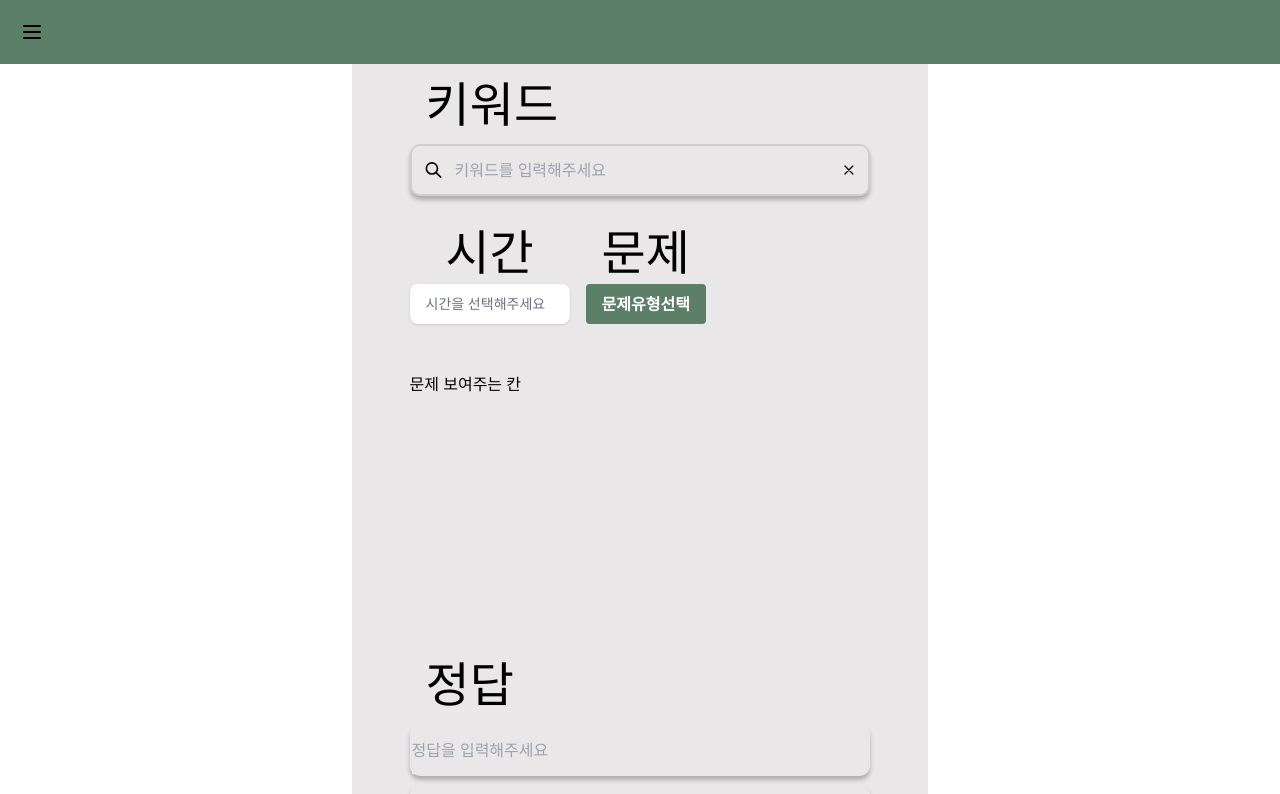
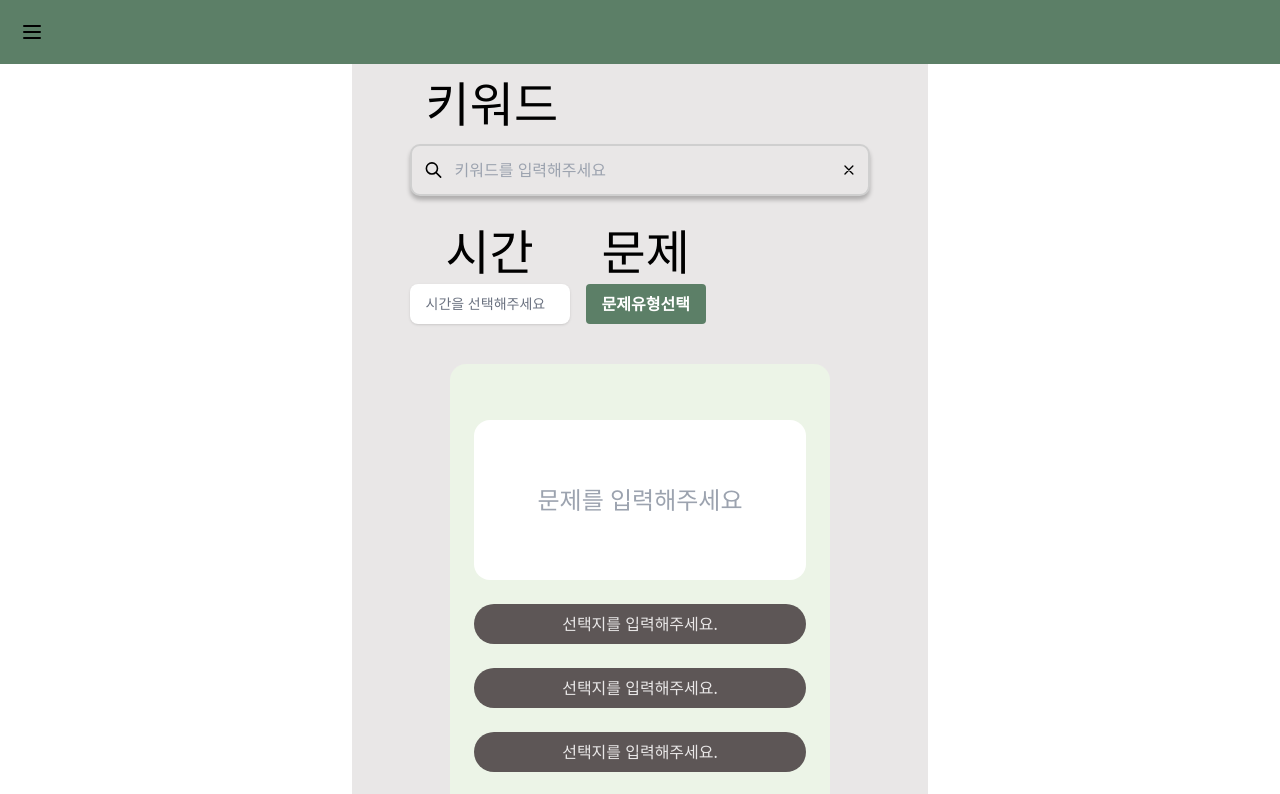
Before and after one commit to oxopolitics-internship-for-codestates/MoneyPig, a Next.js app: page /makeAQuiz in a window 1280 px wide. Shown: the top 794 px of the page. Built offline with nearby package versions, Linux system fonts and the light colour scheme.

Commit message:
💄 MakeAQuizPave Quizcard add

```diff
--- a/pages/makeAQuiz.tsx
+++ b/pages/makeAQuiz.tsx
@@ -9,6 +9,8 @@ import { classNameJoiner } from '../utils/className';
 import { NextPageWithLayout } from './_app';
 import Layout from '../src/components/Layout/Layout';
 import Input, { InputTypeProps } from '../src/components/Input/Input';
+import FourChoiceQuizCard from '../src/components/Card/FourChoiceQuizCard/FourChoiceQuizCard';
+import OxQuizCard from '../src/components/Card/OxQuizCard/OxQuizCard';
 
 const MakeAQuiz: NextPageWithLayout = () => {
   const [quizPickModal, setQuizPickModal] = useState<boolean>(false);
@@ -84,7 +86,9 @@ const MakeAQuiz: NextPageWithLayout = () => {
             <Button children="문제유형선택" onClick={openQuizModal} />
           </div>
         </div>
-        <div className=" h-80 translate-y-12">문제 보여주는 칸</div>
+        <div className=" text-center m-10">
+          {quizSelect ? <OxQuizCard /> : <FourChoiceQuizCard />}
+        </div>
         <div className=" h-auto flex flex-col">
           <div className="text-5xl p-4">정답</div>
           <div className="flex border-2 rounded-[10px] bg-[#E9E7E7] shadow-[0_4px_4px_rgba(0,0,0,0.25)]">
--- a/src/components/Card/QuizCard/QuizCard.tsx
+++ b/src/components/Card/QuizCard/QuizCard.tsx
@@ -21,7 +21,7 @@ const QuizCard = ({
   result,
 }: QuizCardProps) => {
   return (
-    <Card style="space-y-4 h-128 w-96">
+    <Card style="space-y-4 h-128 w-96 m-auto">
       {quizTitle && <Timer quizTime={quizTime} />}
       <form action="" className="h-64 space-y-6">
         <Card
```
